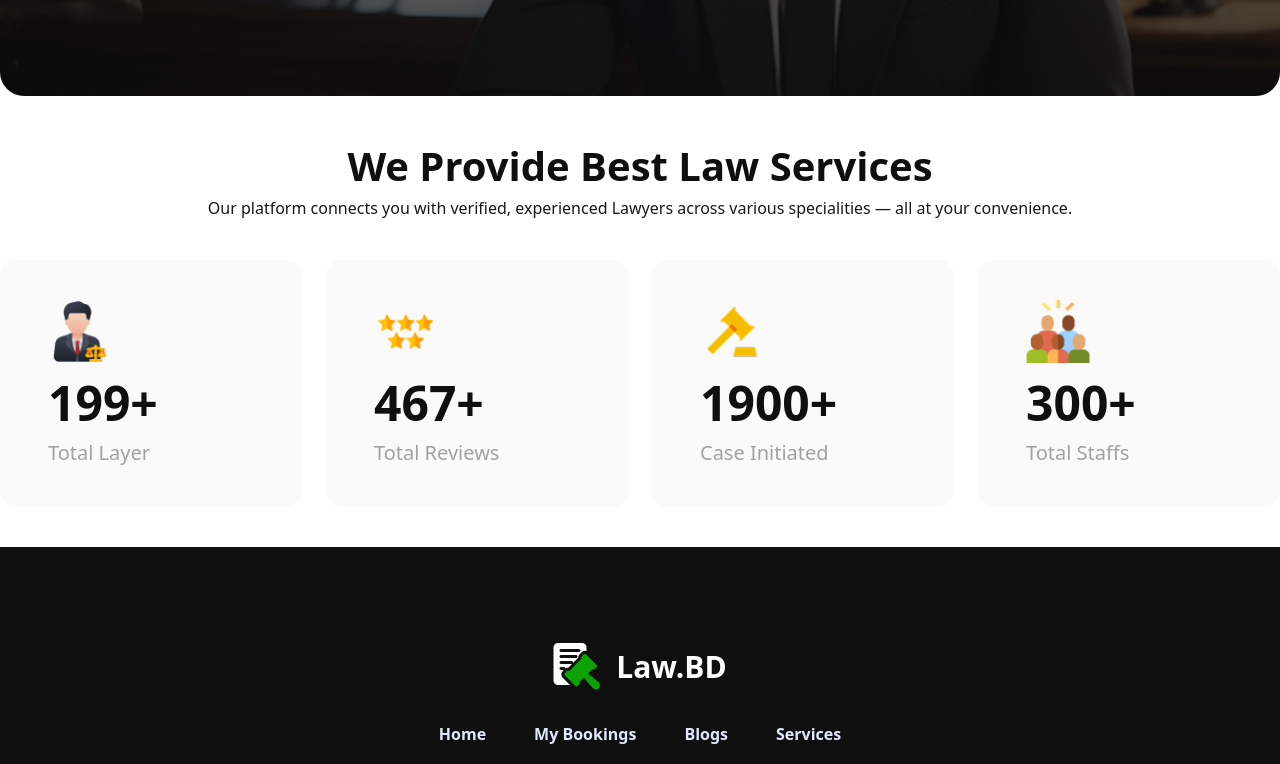
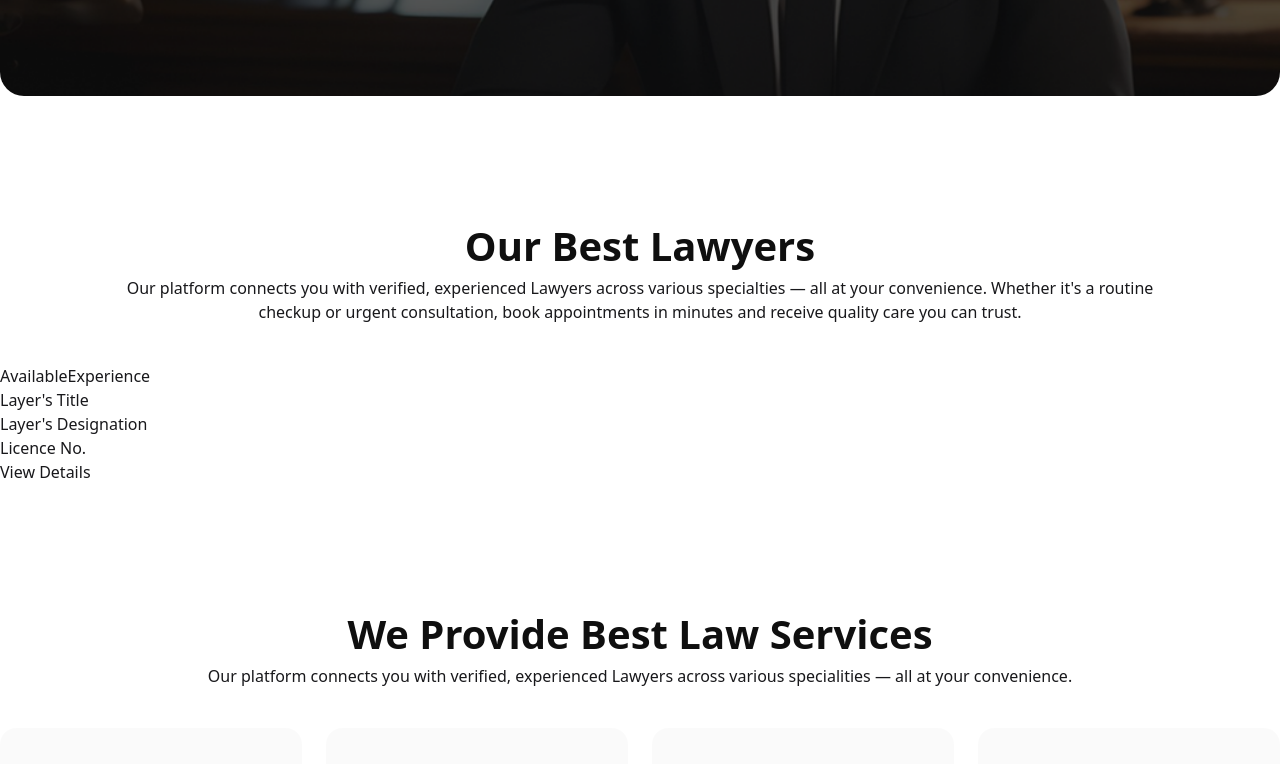
Before and after one commit to AsifHossain22/lawyer-appointment-booking-app, a React (Vite) app: page / in a window 1280 px wide. Shown: the part 660-1424 px from the top of the page. Built offline with nearby package versions, Linux system fonts and the light colour scheme.

Commit message:
Added static Layer Section

```diff
--- /dev/null
+++ b/src/components/Layers/Layers.jsx
@@ -0,0 +1,50 @@
+import React from "react";
+
+const Layers = () => {
+  return (
+    <div className="py-20">
+      {/* SectionTitle */}
+      <div className="text-center">
+        <h2 className="text-[#0F0F0F] text-[40px] font-extrabold">
+          Our Best Lawyers
+        </h2>
+        <p className="w-10/12 mx-auto">
+          Our platform connects you with verified, experienced Lawyers across
+          various specialties — all at your convenience. Whether it's a routine
+          <br />
+          checkup or urgent consultation, book appointments in minutes and
+          receive quality care you can trust.
+        </p>
+      </div>
+
+      {/* LayersContainer */}
+      <div className="grid grid-cols-1 md:grid-cols-2 py-10">
+        {/* LayersInfo */}
+        <div>
+          {/* Layer's Image Container */}
+          <div>
+            <img src="" alt="" />
+          </div>
+          {/* Layer's Details Container */}
+          <div>
+            {/* Availablity & Experience */}
+            <div>
+              <span>Available</span>
+              <span>Experience</span>
+            </div>
+            {/* Layer's Title */}
+            <h4>Layer's Title</h4>
+            {/* Layer's Designation */}
+            <h6>Layer's Designation</h6>
+            {/* Layer's Licence No. */}
+            <p>Licence No.</p>
+            {/* Layer's Details Button */}
+            <button>View Details</button>
+          </div>
+        </div>
+      </div>
+    </div>
+  );
+};
+
+export default Layers;
--- a/src/pages/Home/Home.jsx
+++ b/src/pages/Home/Home.jsx
@@ -1,6 +1,7 @@
 import React from "react";
 import Banner from "../../components/Banner/Banner";
 import Services from "../../components/Services/Services";
+import Layers from "../../components/Layers/Layers";
 
 const Home = () => {
   return (
@@ -9,6 +10,12 @@ const Home = () => {
       <section>
         <Banner></Banner>
       </section>
+
+      {/* LayerSection */}
+      <section>
+        <Layers></Layers>
+      </section>
+
       {/* ServicesSection */}
       <section>
         <Services></Services>
```
